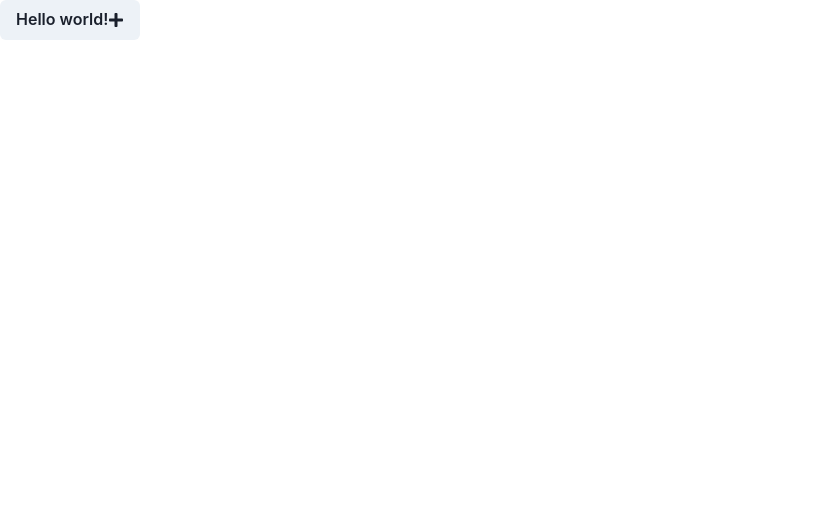
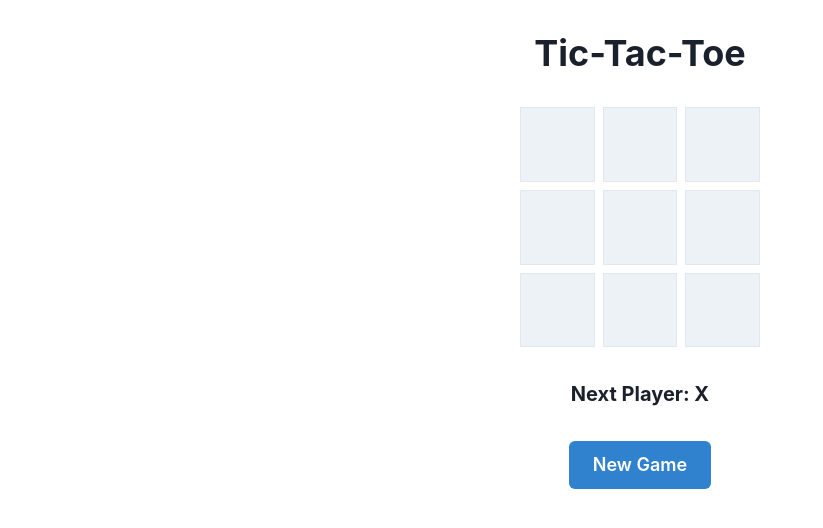
Before and after one commit to GPT-Engineer-App-Dev/mockify-9416, a React (Vite) app: page / in a window 1280 px wide. Shown: the top 528 px of the page, without its empty margins (0-823 px from the left). Built offline with nearby package versions, Linux system fonts and the light colour scheme.

Commit message:
Implement basic tic-tac-toe game

```diff
--- /dev/null
+++ b/src/components/TicTacToe.jsx
@@ -0,0 +1,67 @@
+import { useState } from "react";
+import { Grid, GridItem, Button, Text, VStack } from "@chakra-ui/react";
+
+const TicTacToe = () => {
+  const [board, setBoard] = useState(Array(9).fill(null));
+  const [xIsNext, setXIsNext] = useState(true);
+  const winner = calculateWinner(board);
+
+  const handleClick = (index) => {
+    if (winner || board[index]) return;
+
+    const boardCopy = [...board];
+    boardCopy[index] = xIsNext ? "X" : "O";
+    setBoard(boardCopy);
+    setXIsNext(!xIsNext);
+  };
+
+  const resetGame = () => {
+    setBoard(Array(9).fill(null));
+    setXIsNext(true);
+  };
+
+  const renderSquare = (index) => (
+    <GridItem as="button" w="100%" h="100%" bg="gray.100" border="1px" borderColor="gray.200" fontSize="6xl" fontWeight="bold" onClick={() => handleClick(index)}>
+      {board[index]}
+    </GridItem>
+  );
+
+  return (
+    <VStack spacing={8} align="center">
+      <Grid templateColumns="repeat(3, 1fr)" gap={2} w="240px" h="240px">
+        {Array(9)
+          .fill(null)
+          .map((_, index) => renderSquare(index))}
+      </Grid>
+      <Text fontSize="xl" fontWeight="bold">
+        {winner ? `Winner: ${winner}` : board.every(Boolean) ? "Draw!" : `Next Player: ${xIsNext ? "X" : "O"}`}
+      </Text>
+      <Button onClick={resetGame} size="lg" colorScheme="blue">
+        New Game
+      </Button>
+    </VStack>
+  );
+};
+
+const calculateWinner = (board) => {
+  const winningLines = [
+    [0, 1, 2],
+    [3, 4, 5],
+    [6, 7, 8],
+    [0, 3, 6],
+    [1, 4, 7],
+    [2, 5, 8],
+    [0, 4, 8],
+    [2, 4, 6],
+  ];
+
+  for (let i = 0; i < winningLines.length; i++) {
+    const [a, b, c] = winningLines[i];
+    if (board[a] && board[a] === board[b] && board[a] === board[c]) {
+      return board[a];
+    }
+  }
+  return null;
+};
+
+export default TicTacToe;
--- a/src/pages/Index.jsx
+++ b/src/pages/Index.jsx
@@ -1,15 +1,15 @@
-// Complete the Index page component here
-// Use chakra-ui
-import { Button } from "@chakra-ui/react"; // example
-import { FaPlus } from "react-icons/fa"; // example - use react-icons/fa for icons
+import { Heading } from "@chakra-ui/react";
+import TicTacToe from "../components/TicTacToe";
 
 const Index = () => {
-  // TODO: Create the website here!
   return (
-    <Button>
-      Hello world! <FaPlus />
-    </Button>
-  ); // example
+    <>
+      <Heading as="h1" size="xl" textAlign="center" my={8}>
+        Tic-Tac-Toe
+      </Heading>
+      <TicTacToe />
+    </>
+  );
 };
 
 export default Index;
```
